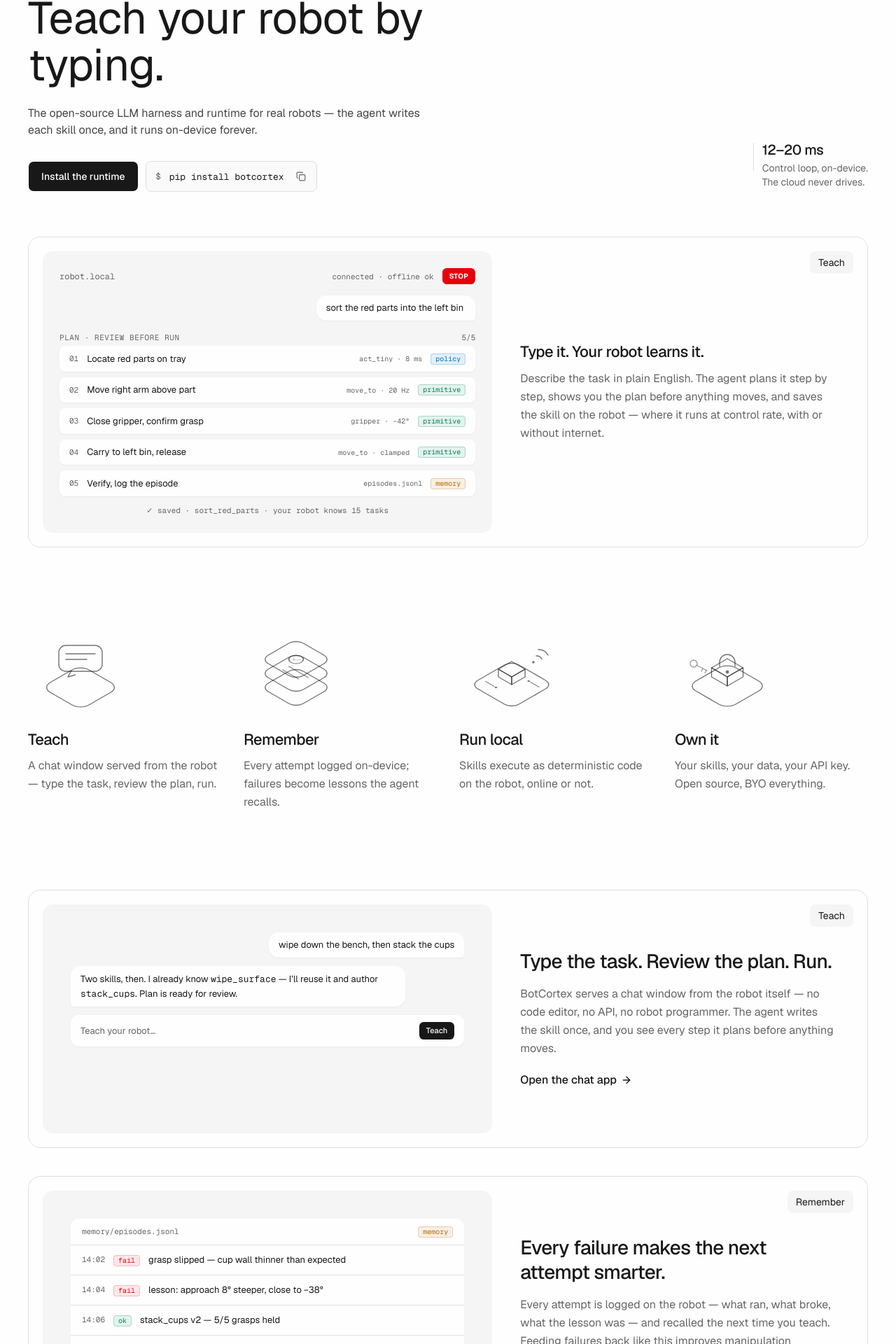
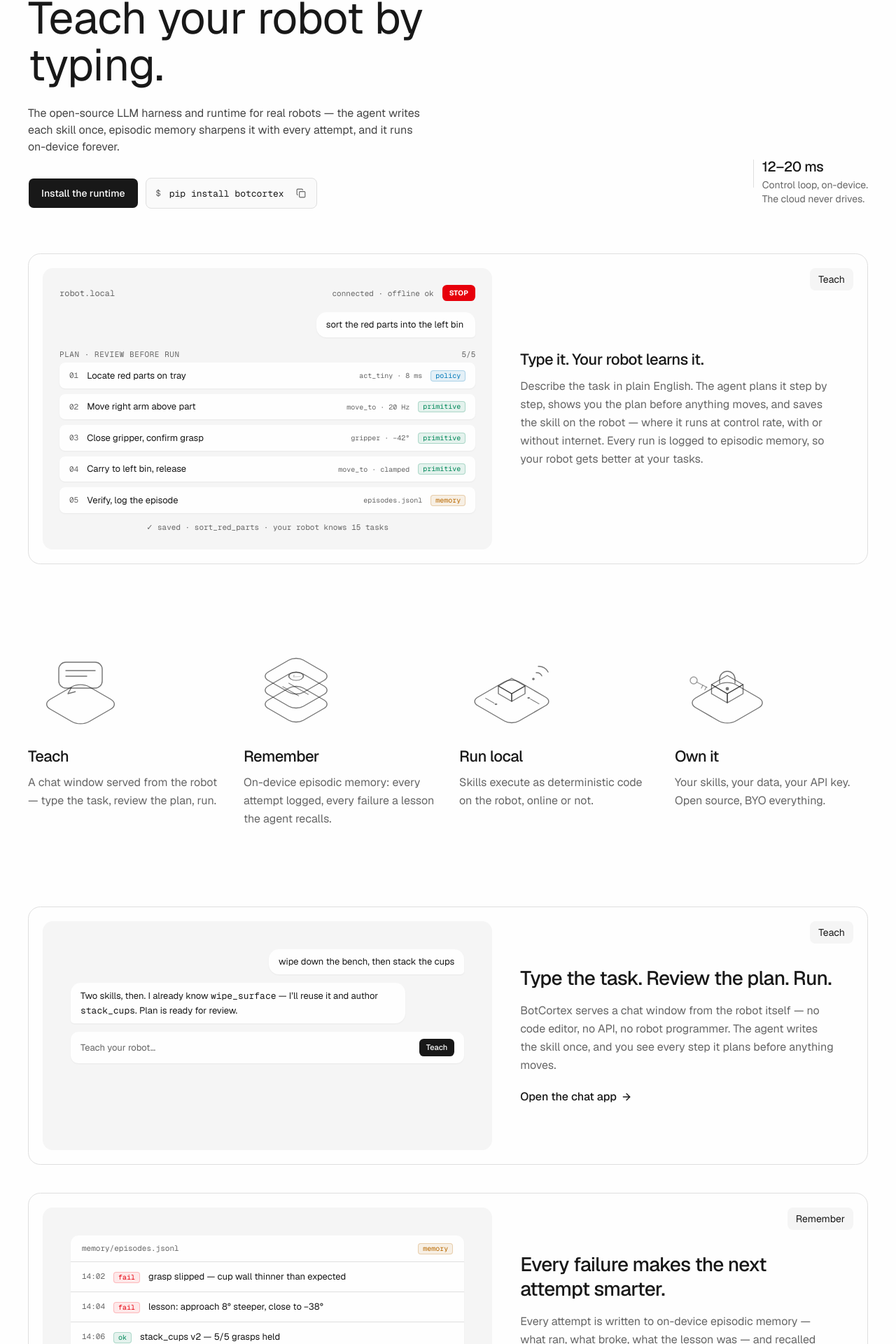
Before and after one commit to openhorizon-labs/botcortex, a Next.js app: page / in a window 1280 px wide. Shown: the part 168-2088 px from the top of the page at 70% size. Built offline with nearby package versions, Linux system fonts and the light colour scheme.

Commit message:
Name the moat: 'episodic memory' now appears across hero, strip, feature card, hero-card copy, and pricing — it was described but never named

```diff
--- a/components/site/features.tsx
+++ b/components/site/features.tsx
@@ -7,7 +7,7 @@ import { cn } from "@/lib/utils";
 
 const STRIP = [
   { icon: TeachIso, title: "Teach", body: "A chat window served from the robot — type the task, review the plan, run." },
-  { icon: RememberIso, title: "Remember", body: "Every attempt logged on-device; failures become lessons the agent recalls." },
+  { icon: RememberIso, title: "Remember", body: "On-device episodic memory: every attempt logged, every failure a lesson the agent recalls." },
   { icon: RunLocalIso, title: "Run local", body: "Skills execute as deterministic code on the robot, online or not." },
   { icon: OwnItIso, title: "Own it", body: "Your skills, your data, your API key. Open source, BYO everything." },
 ] as const;
@@ -173,7 +173,7 @@ const CARDS = [
     id: "remember",
     chip: "Remember",
     headline: "Every failure makes the next attempt smarter.",
-    body: "Every attempt is logged on the robot — what ran, what broke, what the lesson was — and recalled the next time you teach. Feeding failures back like this improves manipulation success by up to 35%.",
+    body: "Every attempt is written to on-device episodic memory — what ran, what broke, what the lesson was — and recalled the next time you teach. Feeding failures back like this improves manipulation success by up to 35%.",
     link: { href: "https://arxiv.org/abs/2508.21378", label: "Read the research" },
     visual: MemoryVisual,
   },
--- a/components/site/hero-card.tsx
+++ b/components/site/hero-card.tsx
@@ -133,7 +133,8 @@ export function HeroCard() {
           <p className="mt-3 max-w-md text-base leading-relaxed text-muted-foreground">
             Describe the task in plain English. The agent plans it step by step, shows
             you the plan before anything moves, and saves the skill on the robot — where
-            it runs at control rate, with or without internet.
+            it runs at control rate, with or without internet. Every run is logged to
+            episodic memory, so your robot gets better at your tasks.
           </p>
         </div>
       </div>
--- a/components/site/hero.tsx
+++ b/components/site/hero.tsx
@@ -15,7 +15,8 @@ export function Hero() {
           </h1>
           <p className="mt-6 max-w-xl text-base leading-6 text-foreground/80">
             The open-source LLM harness and runtime for real robots — the agent writes
-            each skill once, and it runs on-device forever.
+            each skill once, episodic memory sharpens it with every attempt, and it
+            runs on-device forever.
           </p>
           <div className="mt-8 flex flex-wrap items-center gap-2.5">
             <Button
--- a/components/site/pricing.tsx
+++ b/components/site/pricing.tsx
@@ -10,7 +10,7 @@ const TIERS = [
     note: "open source, forever",
     features: [
       "Full runtime, SDK, and chat app on one robot",
-      "Local skill storage and failure memory — no account needed",
+      "Skills and episodic memory stored locally — no account needed",
       "Bring your own API key; we never resell inference",
     ],
     cta: "Install the runtime",
```
